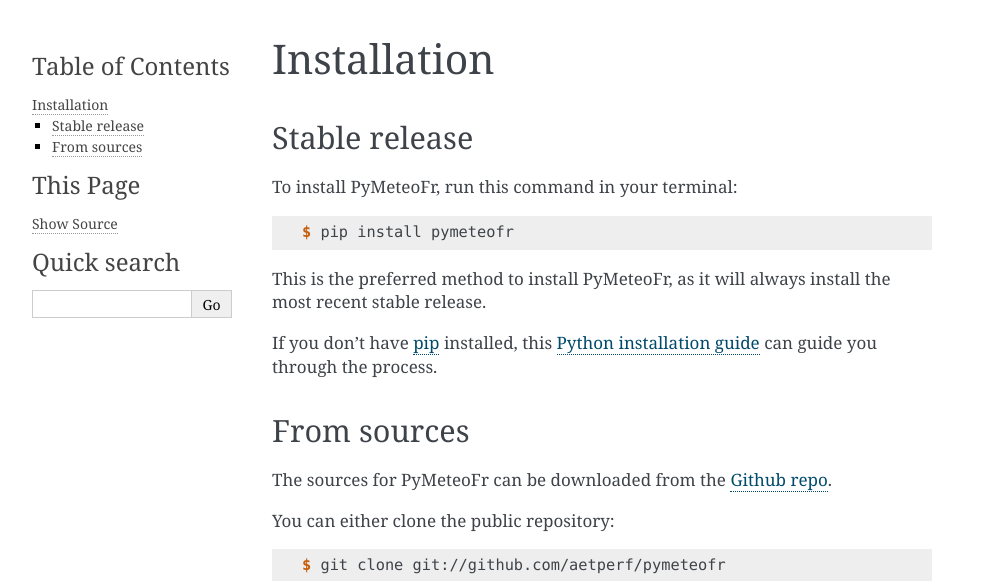
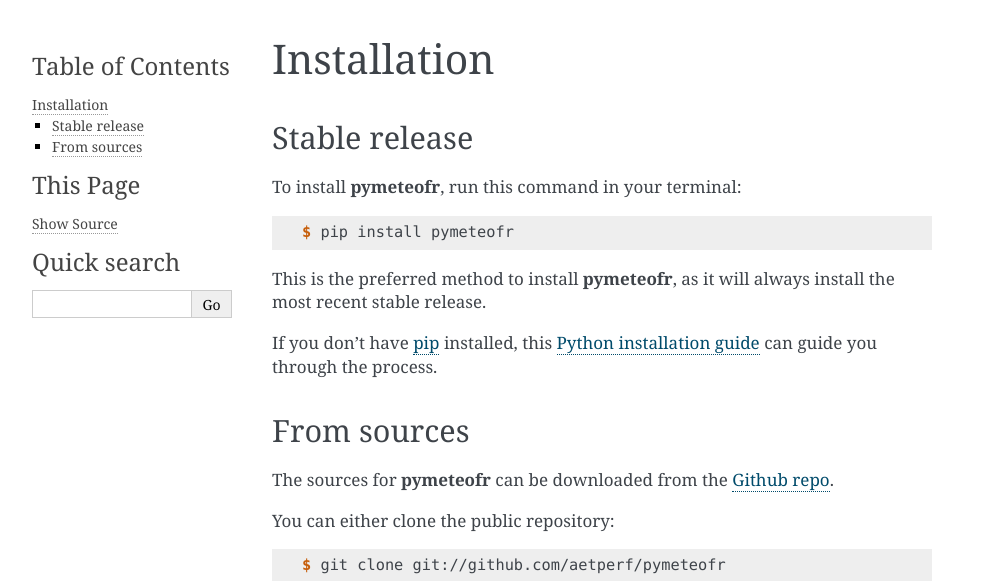
Before and after one commit to aetperf/pymeteofr, a Sphinx documentation site: the page built from docs/installation.rst, in a window 1280 px wide. Shown: the top 581 px of the page, without its empty margins (148-1141 px from the left). Built offline with Sphinx 7.4.7, drawn with Linux system fonts in a browser that asks for light colours; pages that are not in the unit, such as notebooks, are missing from menus.

```diff
--- a/docs/installation.rst
+++ b/docs/installation.rst
@@ -8,13 +8,13 @@
 Stable release
 --------------
 
-To install PyMeteoFr, run this command in your terminal:
+To install **pymeteofr**, run this command in your terminal:
 
 .. code-block:: console
 
     $ pip install pymeteofr
 
-This is the preferred method to install PyMeteoFr, as it will always install the most recent stable release.
+This is the preferred method to install **pymeteofr**, as it will always install the most recent stable release.
 
 If you don't have `pip`_ installed, this `Python installation guide`_ can guide
 you through the process.
@@ -26,7 +26,7 @@
 From sources
 ------------
 
-The sources for PyMeteoFr can be downloaded from the `Github repo`_.
+The sources for **pymeteofr** can be downloaded from the `Github repo`_.
 
 You can either clone the public repository:
 
```
Also changed, not shown: docs/overview.rst (+10 -3 lines).
